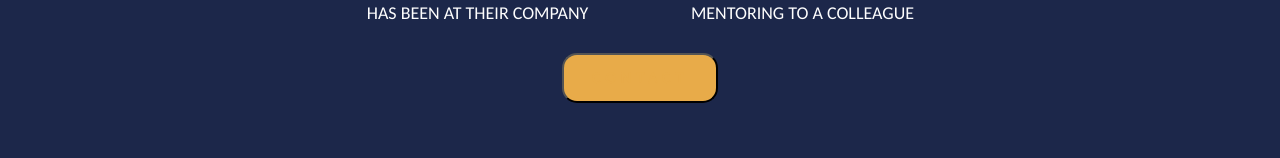
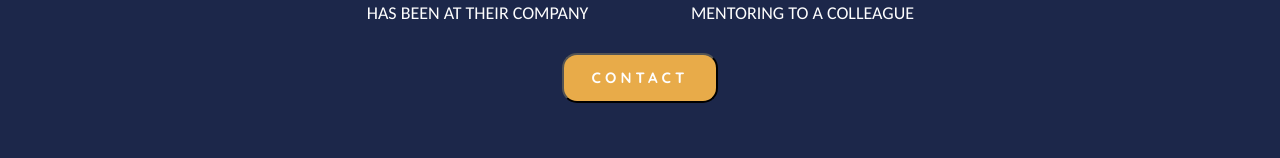
Before and after one commit to SkippyWalnuts/rev-mentoring-react, a React (Create React App) app: page / in a window 1280 px wide. Shown: the part 553-711 px from the top of the page. Built offline with nearby package versions, Linux system fonts and the light colour scheme.

Commit message:
Edited Hero a font colour

```diff
--- a/src/Hero.css
+++ b/src/Hero.css
@@ -51,6 +51,10 @@
     max-width: 25%;
 }
 
+.Hero a{
+    color: var(--accent-color);
+}
+
 
 @media (max-width: 700px) {
     .Hero {
```
